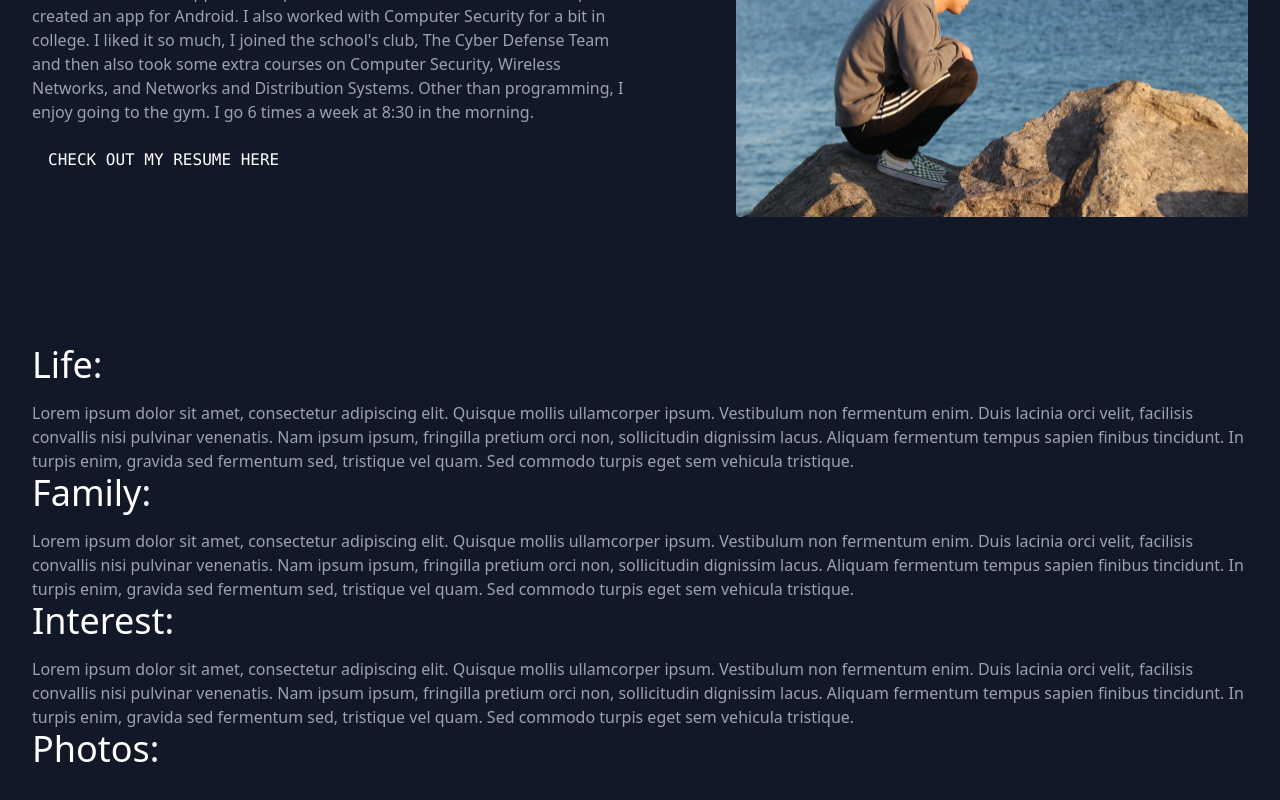
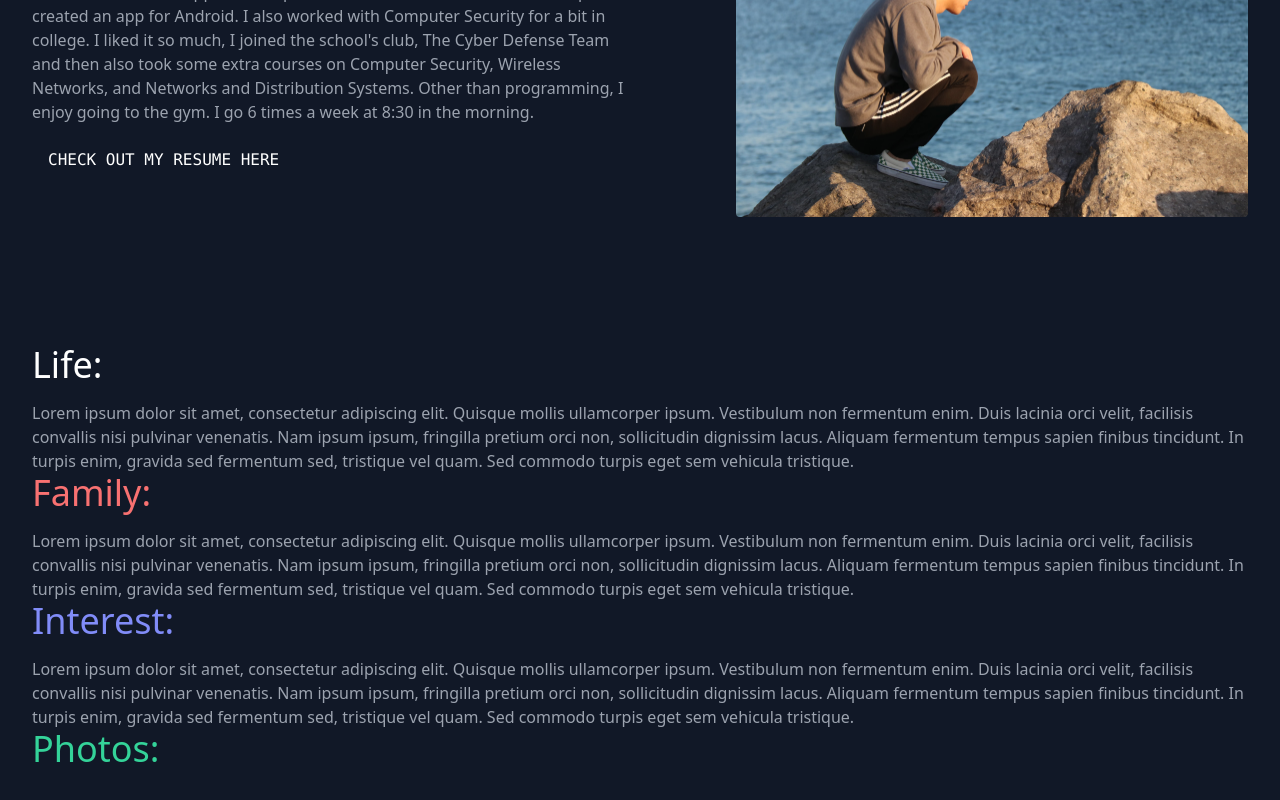
Before and after one commit to ata819/ata819.github.io, a React (Create React App) app: page /mainabout in a window 1280 px wide. Shown: the part 272-1072 px from the top of the page. Built offline with nearby package versions, Linux system fonts and the light colour scheme.

Commit message:
Updating branch to make source code visible on github

```diff
--- a/public/index.html
+++ b/public/index.html
@@ -28,6 +28,7 @@
   </head>
   <body>
 
+
   <form name="test" netlify netlify-honeypot="bot-field" hidden>
     <input type="text" name="name" />
     <input type="email" name="email" />
--- a/src/components/Navbar.js
+++ b/src/components/Navbar.js
@@ -6,9 +6,9 @@ export default function Navbar() {
     return (
         <header className="bg-gray-800 md:sticky top-0 z-10">
             <div className="container mx-auto flex flex-wrap p-5 flex-col md:flex-row items-center">
-                <a className="title-font font-medium text-white mb-4 md:mb-0 hover:bg-gray-900 py-2 px-4 rounded-full">
+                <div className="title-font font-medium text-white mb-4 md:mb-0 hover:bg-gray-900 py-2 px-4 rounded-full">
                     <Link to="/">Alan Ta</Link>
-                </a>
+                </div>
                 <nav className="md:mr-auto md:ml-4 md:py-1 md:pl-4 md:border-l md:border-gray-700 flex flex-wrap items-center text-base justify-center">
                     <div className="flex-row flex md:space-x-8 mt-4 md:mt-0 md:text-sm md:font-medium">
                         <Link to="/MainAbout" className="bg-gray-800 hover:bg-gray-900 py-2 px-4 rounded-full">About</Link>
--- a/src/pages/MainAbout.js
+++ b/src/pages/MainAbout.js
@@ -32,17 +32,17 @@ const MainAbout = () => {
                     Duis lacinia orci velit, facilisis convallis nisi pulvinar venenatis. Nam ipsum ipsum, fringilla pretium orci non,
                     sollicitudin dignissim lacus. Aliquam fermentum tempus sapien finibus tincidunt. In turpis enim, gravida sed fermentum sed,
                     tristique vel quam. Sed commodo turpis eget sem vehicula tristique.</p>
-                <h2 className="title-font sm:text-4xl text-3xl mb-4 font-medium text-white">Family: </h2>
+                <h2 className="title-font sm:text-4xl text-3xl mb-4 font-medium text-red-400">Family: </h2>
                 <p> Lorem ipsum dolor sit amet, consectetur adipiscing elit. Quisque mollis ullamcorper ipsum. Vestibulum non fermentum enim.
                     Duis lacinia orci velit, facilisis convallis nisi pulvinar venenatis. Nam ipsum ipsum, fringilla pretium orci non,
                     sollicitudin dignissim lacus. Aliquam fermentum tempus sapien finibus tincidunt. In turpis enim, gravida sed fermentum sed,
                     tristique vel quam. Sed commodo turpis eget sem vehicula tristique.</p>
-                <h2 className="title-font sm:text-4xl text-3xl mb-4 font-medium text-white">Interest: </h2>
+                <h2 className="title-font sm:text-4xl text-3xl mb-4 font-medium text-indigo-400">Interest: </h2>
                 <p> Lorem ipsum dolor sit amet, consectetur adipiscing elit. Quisque mollis ullamcorper ipsum. Vestibulum non fermentum enim.
                     Duis lacinia orci velit, facilisis convallis nisi pulvinar venenatis. Nam ipsum ipsum, fringilla pretium orci non,
                     sollicitudin dignissim lacus. Aliquam fermentum tempus sapien finibus tincidunt. In turpis enim, gravida sed fermentum sed,
                     tristique vel quam. Sed commodo turpis eget sem vehicula tristique.</p>
-                <h2 className="title-font sm:text-4xl text-3xl mb-4 font-medium text-white">Photos: </h2>
+                <h2 className="title-font sm:text-4xl text-3xl mb-4 font-medium text-green-400">Photos: </h2>
 
             </div>
         </section>
```
Also changed, not shown: package.json (+13 -6 lines), 18 other files (tests, documents, lock files or other folders).
